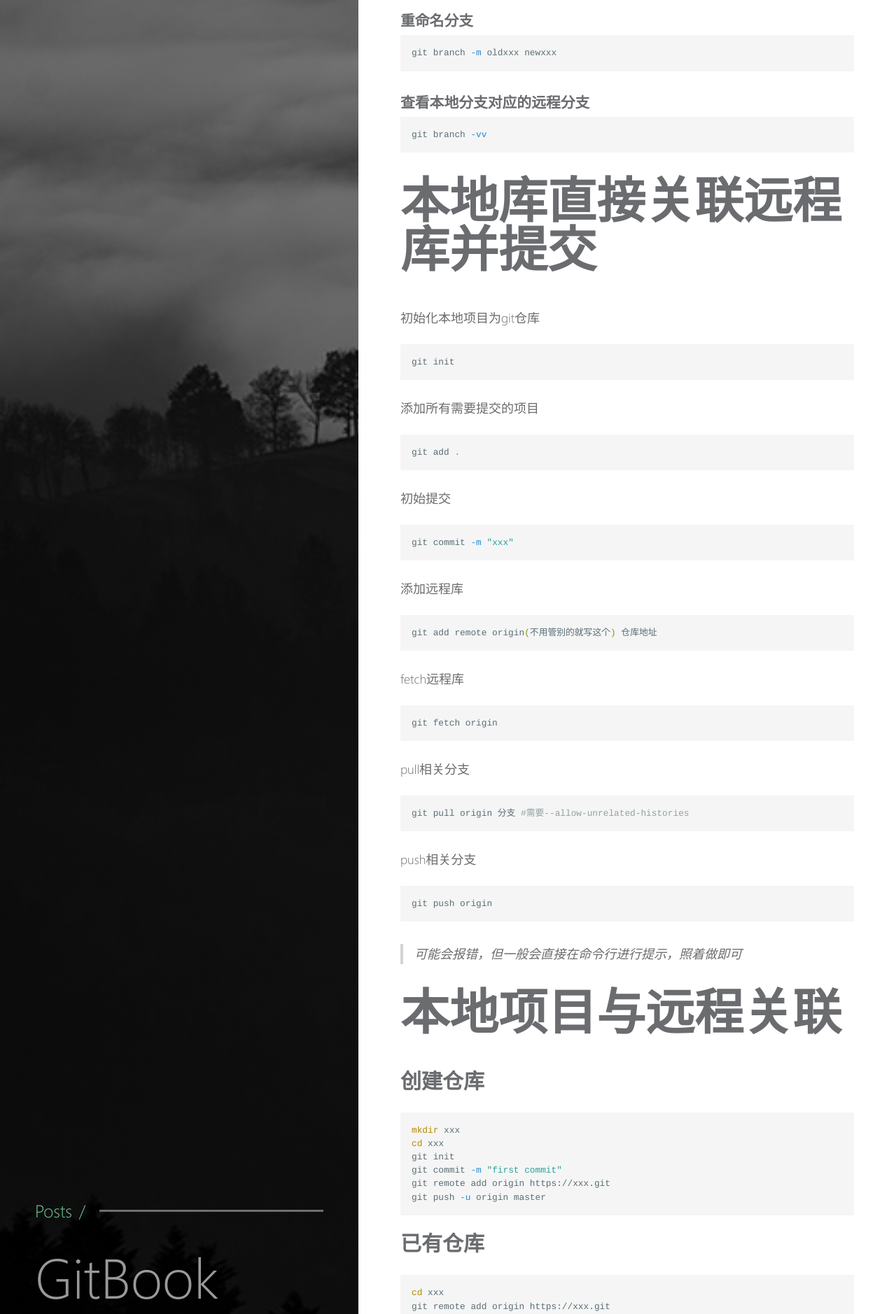
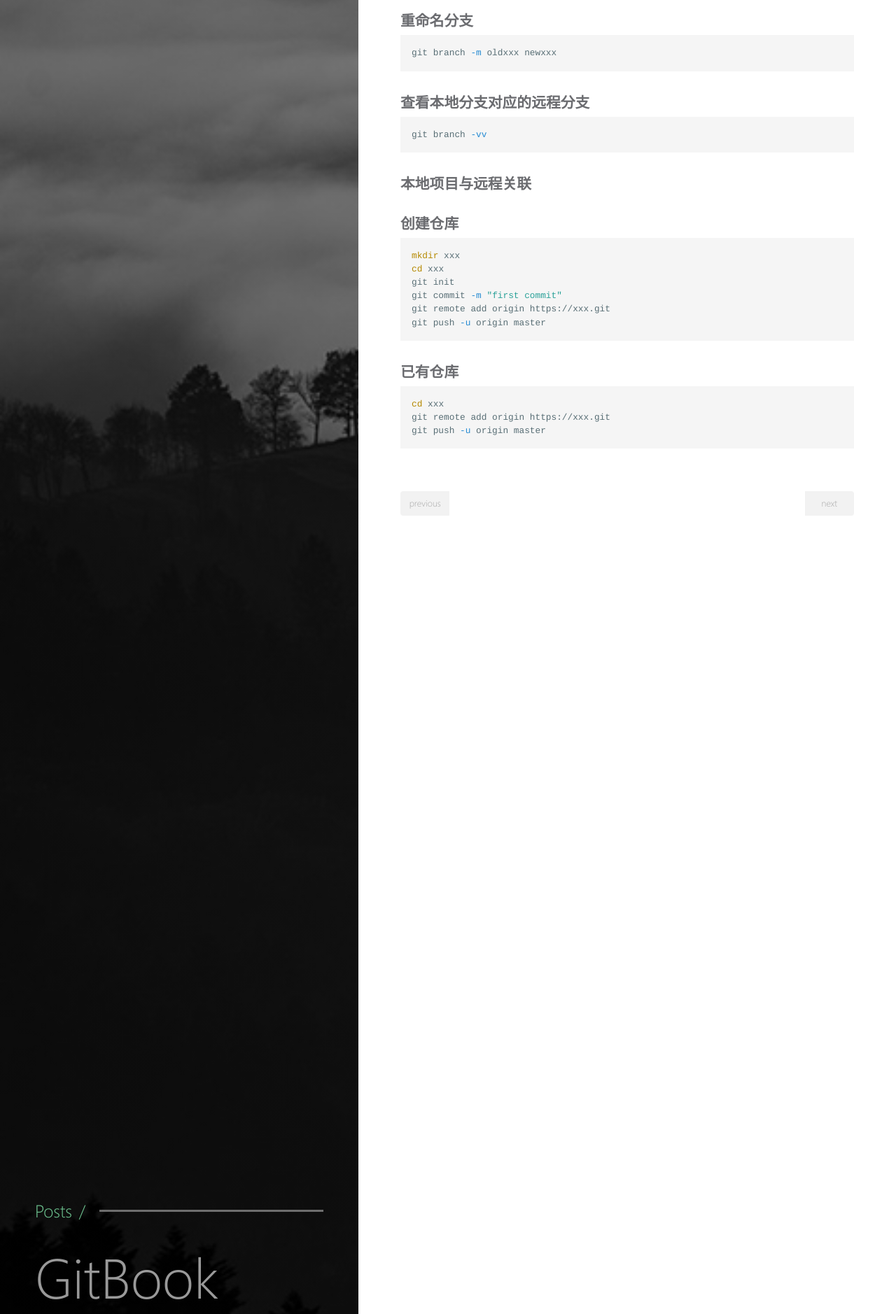
Before and after one commit to nandem/nandem.github.io, a Jekyll site: the page built from _posts/2020-05-05-GitBook.MD, in a window 1280 px wide. Shown: the part 800-2678 px from the top of the page at 70% size. Built offline with Jekyll 4.4.1, drawn with Linux system fonts in a browser that asks for light colours.

Commit message:
Update 2020-05-05-GitBook.MD

````diff
--- a/_posts/2020-05-05-GitBook.MD
+++ b/_posts/2020-05-05-GitBook.MD
@@ -45,39 +45,8 @@ git branch -m oldxxx newxxx
 git branch -vv
 ```
 
-# 本地库直接关联远程库并提交
-初始化本地项目为git仓库
-```bash
-git init
-```
-添加所有需要提交的项目
-```bash
-git add .
-```
-初始提交
-```bash
-git commit -m "xxx"
-```
-添加远程库
-```bash
-git add remote origin(不用管别的就写这个) 仓库地址
-```
-fetch远程库
-```bash
-git fetch origin
-```
-pull相关分支
-```bash
-git pull origin 分支 #需要--allow-unrelated-histories
-```
-push相关分支
-```bash
-git push origin
-```
-> 可能会报错，但一般会直接在命令行进行提示，照着做即可
-
-# 本地项目与远程关联
-## 创建仓库
+### 本地项目与远程关联
+### 创建仓库
 ```bash
 mkdir xxx
 cd xxx
@@ -86,7 +55,7 @@ git commit -m "first commit"
 git remote add origin https://xxx.git
 git push -u origin master
 ```
-## 已有仓库
+### 已有仓库
 ```bash
 cd xxx
 git remote add origin https://xxx.git
````
